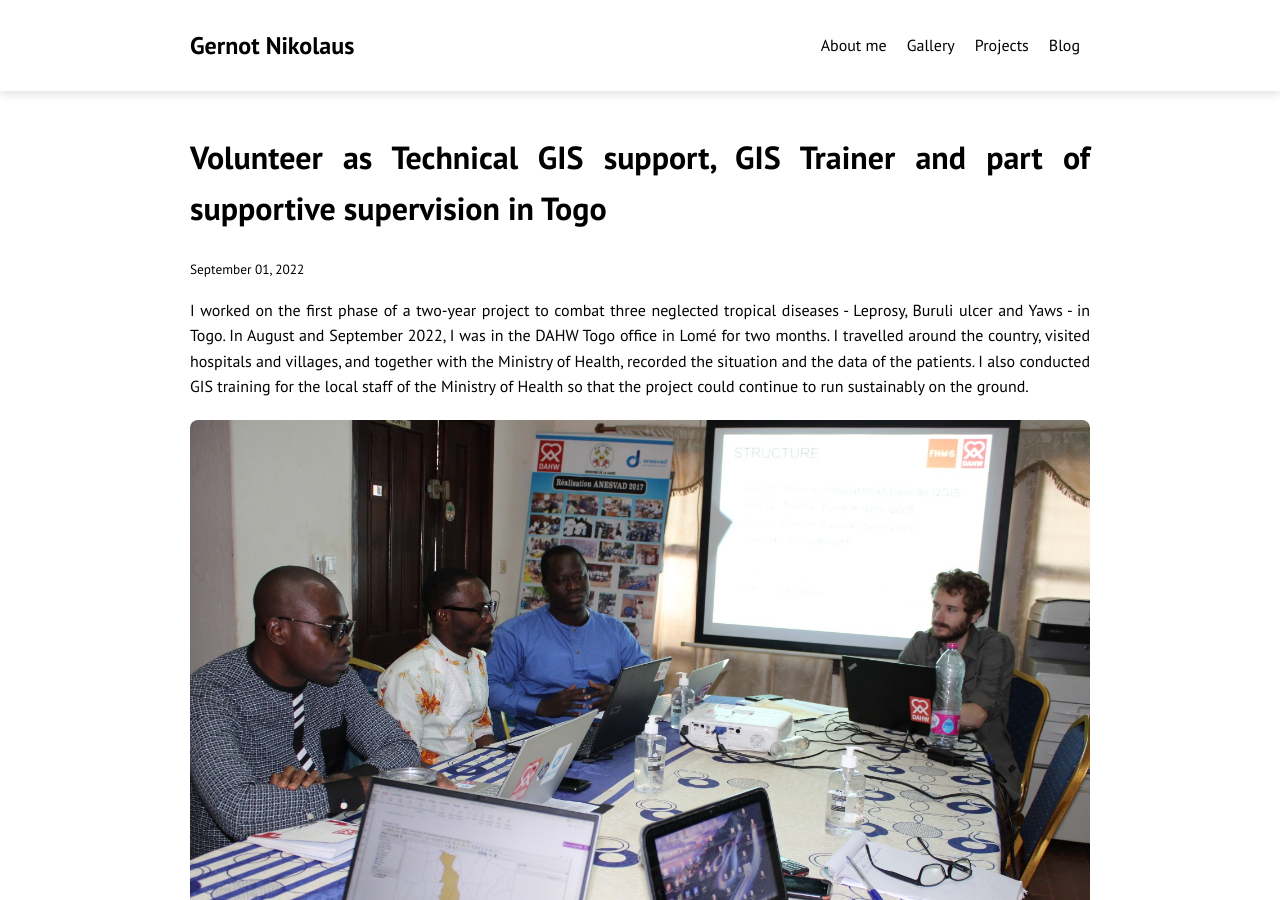
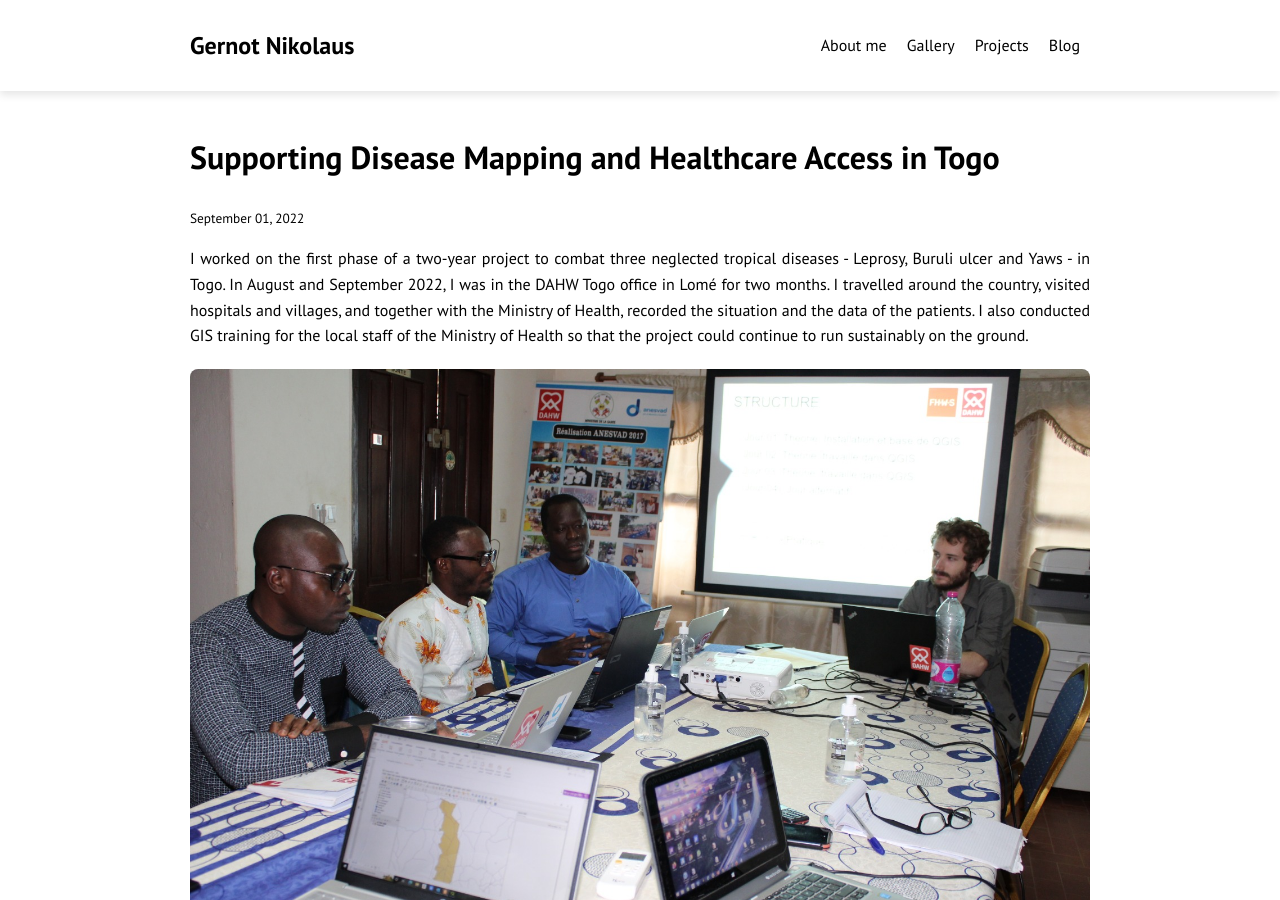
Before and after one commit to gernotnikolaus/gernotnikolaus.github.io, a Jekyll site: the page built from _posts/2022-09-01-Togo.md, in a window 1280 px wide and 900 px high. Built offline with Jekyll 4.4.1, drawn with Linux system fonts in a browser that asks for light colours.

Commit message:
Update 2022-09-01-Togo.md

```diff
--- a/_posts/2022-09-01-Togo.md
+++ b/_posts/2022-09-01-Togo.md
@@ -1,9 +1,11 @@
 ---
 layout: default
-title: "Volunteer as Technical GIS support, GIS Trainer and part of supportive supervision in Togo"
+title: "Supporting Disease Mapping and Healthcare Access in Togo"
 date: 2022-09-01
 categories: [blog]
-permalink: /blog/VolunteerTogo
+tags: [GIS, Health, Humanitarian, Fieldwork]
+image: assets/images/blogs/Togo_03_GernotNikolaus.jpg
+permalink: /projects/togo-gis
 ---
 
 I worked on the first phase of a two-year project to combat three neglected tropical diseases - Leprosy, Buruli ulcer and Yaws - in Togo. In August and September 2022, I was in the DAHW Togo office in Lomé for two months. I travelled around the country, visited hospitals and villages, and together with the Ministry of Health, recorded the situation and the data of the patients. I also conducted GIS training for the local staff of the Ministry of Health so that the project could continue to run sustainably on the ground.
```
